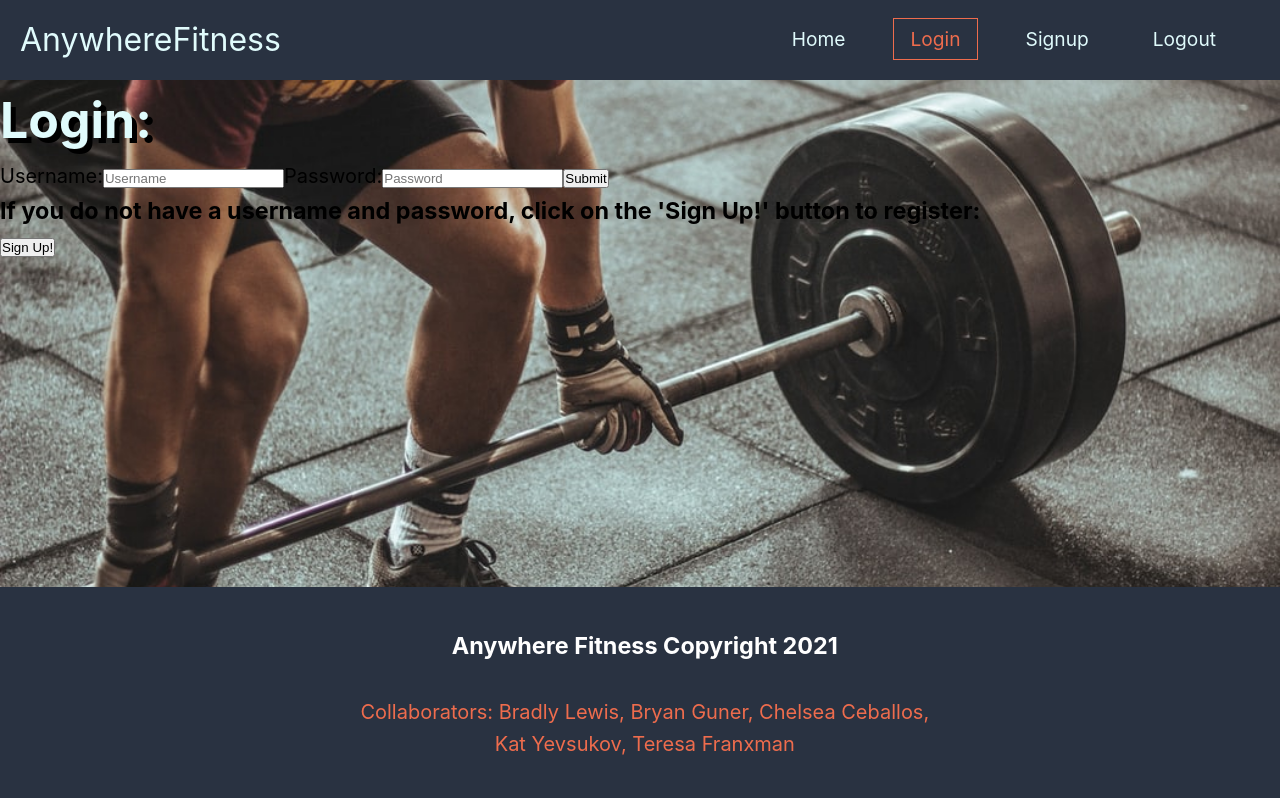
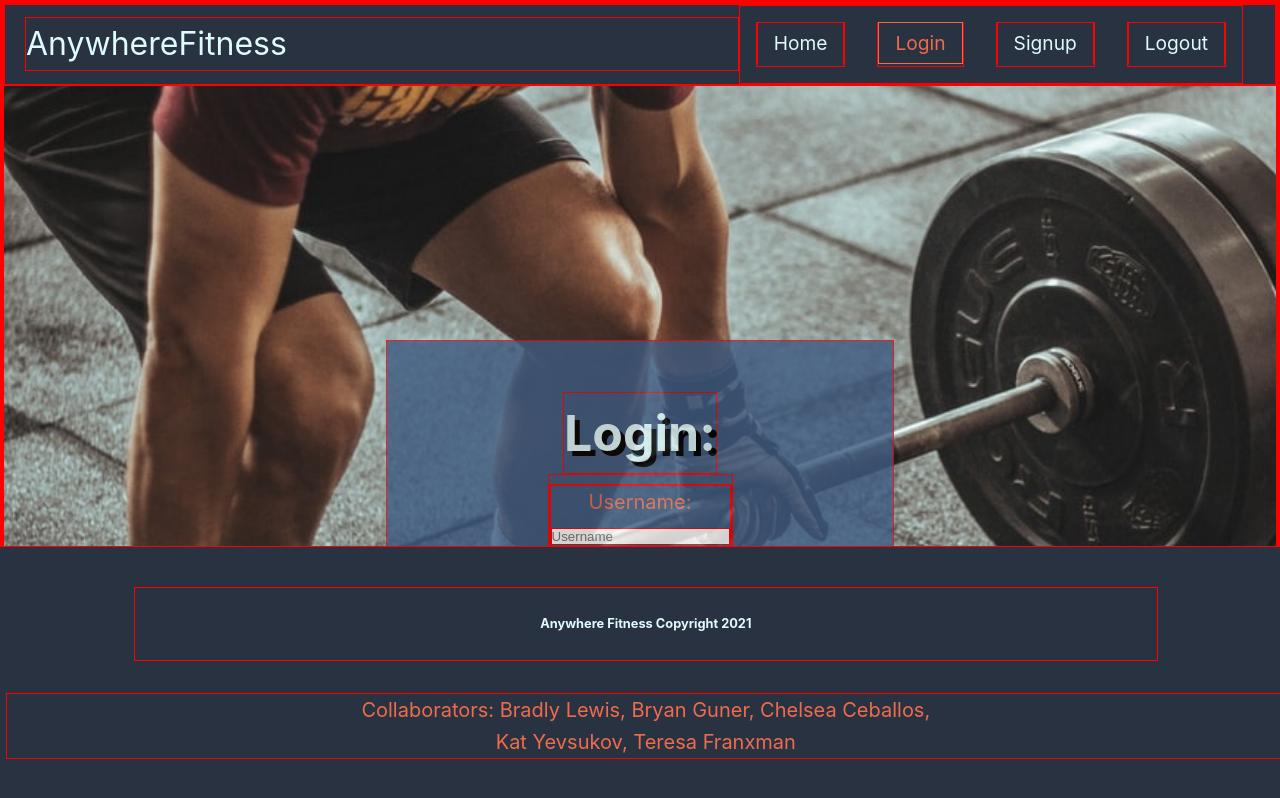
Before and after one commit to ft-anywherefitness-2/frontend, a React (Create React App) app in the folder anywherefitness/: page /login in a window 1280 px wide. Shown: the top 798 px of the page. Built offline with nearby package versions, Linux system fonts and the light colour scheme.

Commit message:
added basic styling to login page

```diff
--- a/anywherefitness/src/App.css
+++ b/anywherefitness/src/App.css
@@ -1,7 +1,7 @@
 *{
   margin: 0;
   padding: 0;
-
+  border: 1px solid red;
 }
 
 body {
--- a/anywherefitness/src/Components/Login.js
+++ b/anywherefitness/src/Components/Login.js
@@ -1,4 +1,5 @@
 import React from 'react'
+import '../Styles/Login.css'
 
 const Login = (props) => {
 
@@ -6,26 +7,28 @@ const Login = (props) => {
     return (
         <div className='login-card'>
             <h2>Login:</h2>
-            <div className='login form-container'>
+            <div className='login-form-container'>
                 <form className='login-input'>
-                    <label htmlFor='usernameInput'>Username:</label>
+                    <label htmlFor='usernameInput'>Username:<br></br>
                     <input
                     placeholder='Username'
                     id='username'
-                    // value={}
+                    // value=''
                     name='username'
                     type='text'
-                    // onChange={}
+                    // onChange=''
                     />
-                    <label htmlFor='passwordInput'>Password:</label>
+                    </label>
+                    <label htmlFor='passwordInput'>Password:<br></br>
                     <input
                     placeholder='Password'
                     id='password'
-                    // value={}
+                    // value=''
                     name='password'
                     type='password'
-                    // onchange={}
+                    // onchange=''
                     />
+                    </label>
                     <button>Submit</button>
                 </form>
             </div>
--- a/anywherefitness/src/Styles/Login.css
+++ b/anywherefitness/src/Styles/Login.css
@@ -0,0 +1,27 @@
+.login-card{
+    display: flex;
+    flex-direction: column;
+    align-items: center;
+    background-color: #3D5A80;
+    margin: 20% 30%;
+    padding: 4% 1%;
+    opacity: 0.8;
+}
+
+label {
+    text-align: center;
+    color: #EE6C4D;
+}
+.login-input{
+    display: flex;
+    flex-direction: column;
+    margin: 5% 0;
+}
+
+h3 {
+    text-align: center;
+    color: #E0FBFC;
+    font-size: 0.8rem;
+    padding: 2%;
+    margin: 0 10%;
+}
```
